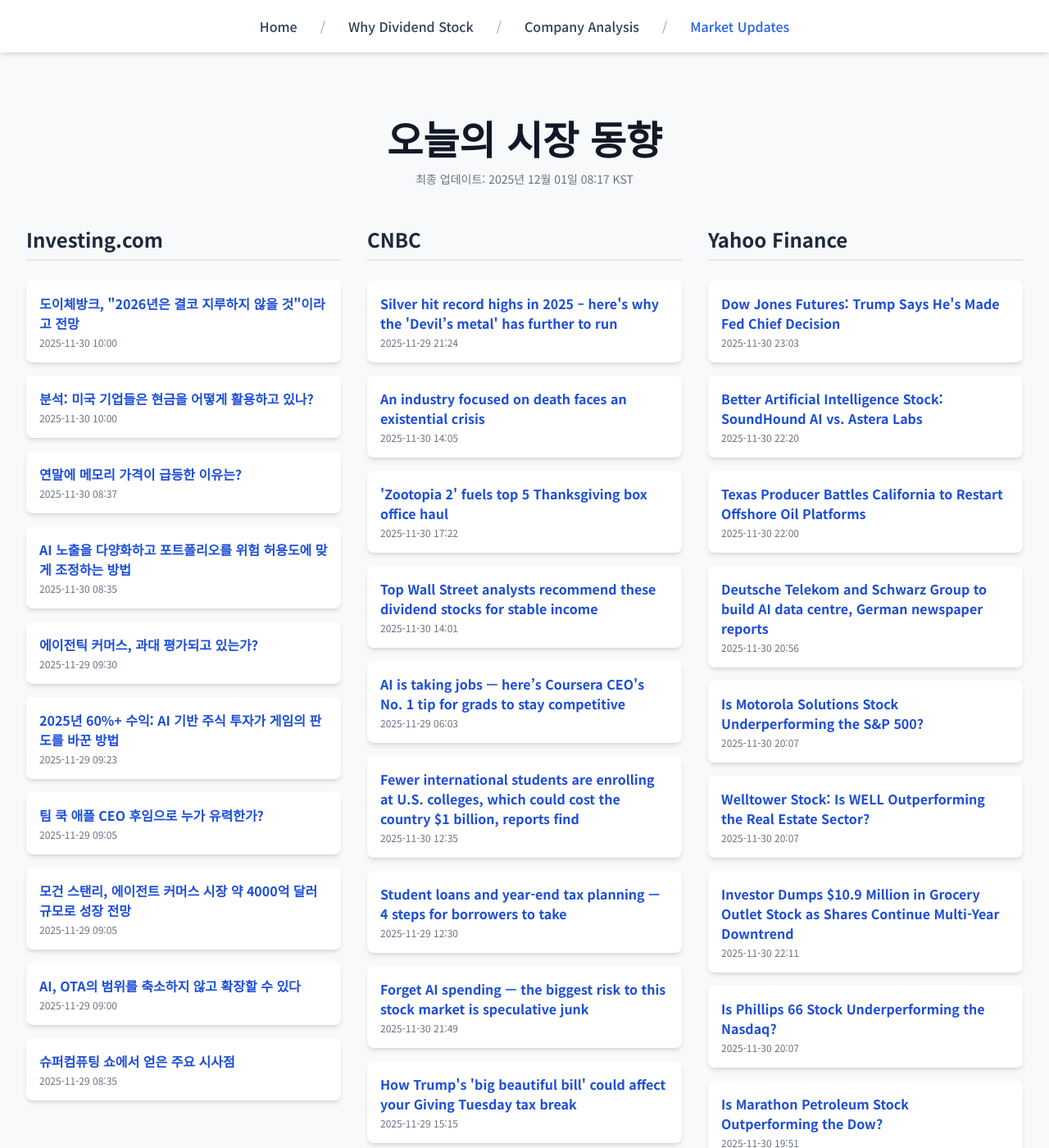
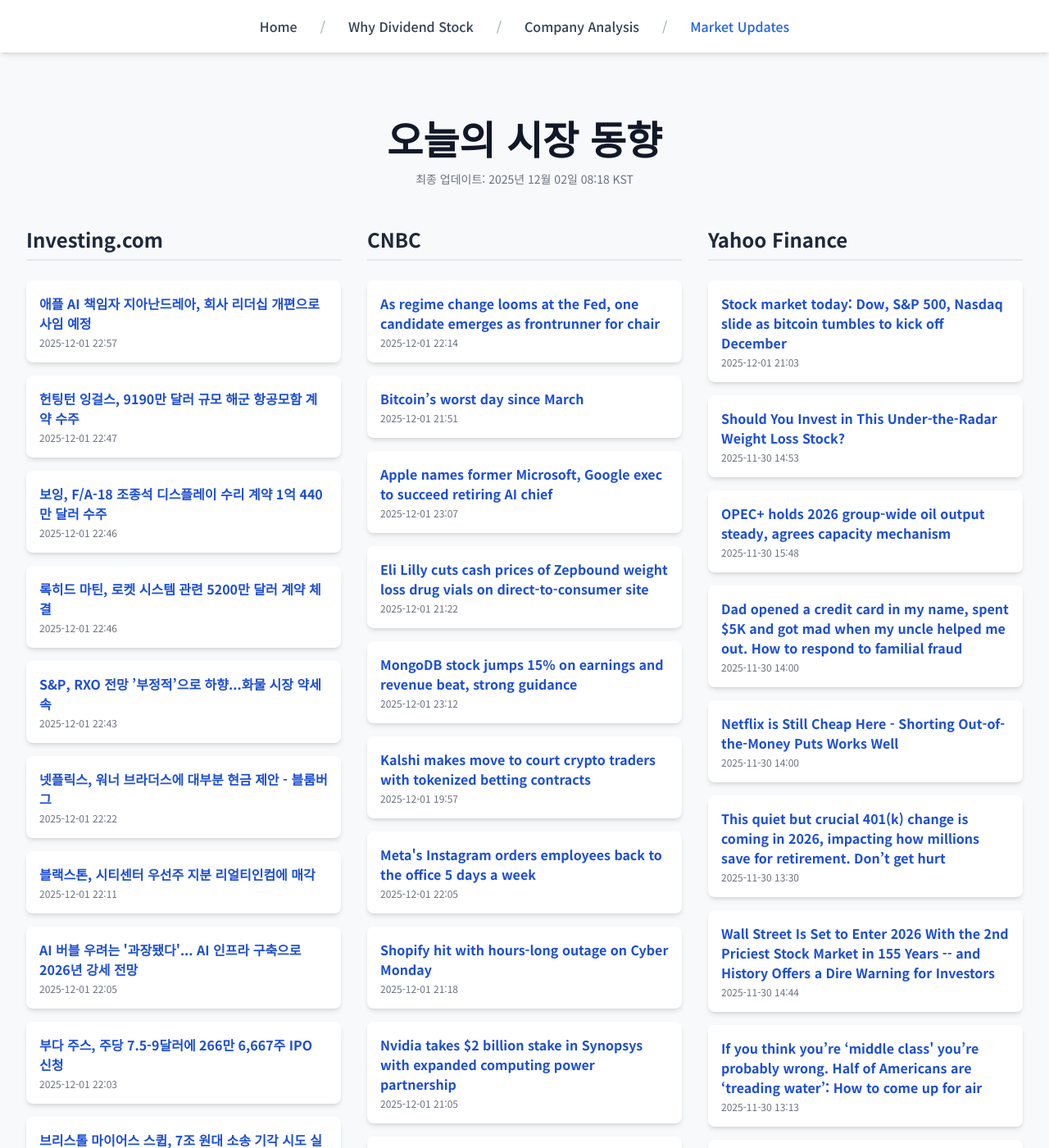
Before and after one commit to Kay-Hwang/my-company-analysis, a Jekyll site: the page built from market-updates.html, in a window 1280 px wide and 1400 px high. Shown: the whole window at 82% size. Built offline with Jekyll 4.4.1, drawn with Linux system fonts in a browser that asks for light colours; nearby versions of some CDN libraries; a script that is not in the unit is left out; some of the changed text lies outside the part shown.

Commit message:
Update daily data

```diff
--- a/_data/latest_data.json
+++ b/_data/latest_data.json
@@ -1,190 +1,190 @@
 {
-  "lastUpdated": "2025년 12월 01일 08:17 KST",
+  "lastUpdated": "2025년 12월 02일 08:18 KST",
   "news": {
     "investing": [
       {
-        "title": "도이체방크, \"2026년은 결코 지루하지 않을 것\"이라고 전망",
-        "link": "https://kr.investing.com/news/stock-market-news/article-1736441",
-        "pubDate": "2025-11-30 10:00:12",
-        "summary": "도이체방크, \"2026년은 결코 지루하지 않을 것\"이라고 전망"
+        "title": "애플 AI 책임자 지아난드레아, 회사 리더십 개편으로 사임 예정",
+        "link": "https://kr.investing.com/news/stock-market-news/article-1738271",
+        "pubDate": "2025-12-01 22:57:35",
+        "summary": "애플 AI 책임자 지아난드레아, 회사 리더십 개편으로 사임 예정"
       },
       {
-        "title": "분석: 미국 기업들은 현금을 어떻게 활용하고 있나?",
-        "link": "https://kr.investing.com/news/stock-market-news/article-1736442",
-        "pubDate": "2025-11-30 10:00:08",
-        "summary": "분석: 미국 기업들은 현금을 어떻게 활용하고 있나?"
+        "title": "헌팅턴 잉걸스, 9190만 달러 규모 해군 항공모함 계약 수주",
+        "link": "https://kr.investing.com/news/stock-market-news/article-93CH-1738261",
+        "pubDate": "2025-12-01 22:47:35",
+        "summary": "헌팅턴 잉걸스, 9190만 달러 규모 해군 항공모함 계약 수주"
       },
       {
-        "title": "연말에 메모리 가격이 급등한 이유는?",
-        "link": "https://kr.investing.com/news/stock-market-news/article-1736421",
-        "pubDate": "2025-11-30 08:37:15",
-        "summary": "연말에 메모리 가격이 급등한 이유는?"
+        "title": "보잉, F/A-18 조종석 디스플레이 수리 계약 1억 440만 달러 수주",
+        "link": "https://kr.investing.com/news/stock-market-news/article-93CH-1738260",
+        "pubDate": "2025-12-01 22:46:58",
+        "summary": "보잉, F/A-18 조종석 디스플레이 수리 계약 1억 440만 달러 수주"
       },
       {
-        "title": "AI 노출을 다양화하고 포트폴리오를 위험 허용도에 맞게 조정하는 방법",
-        "link": "https://kr.investing.com/news/stock-market-news/article-1736419",
-        "pubDate": "2025-11-30 08:35:03",
-        "summary": "AI 노출을 다양화하고 포트폴리오를 위험 허용도에 맞게 조정하는 방법"
+        "title": "록히드 마틴, 로켓 시스템 관련 5200만 달러 계약 체결",
+        "link": "https://kr.investing.com/news/stock-market-news/article-93CH-1738259",
+        "pubDate": "2025-12-01 22:46:53",
+        "summary": "록히드 마틴, 로켓 시스템 관련 5200만 달러 계약 체결"
       },
       {
-        "title": "에이전틱 커머스, 과대 평가되고 있는가?",
-        "link": "https://kr.investing.com/news/stock-market-news/article-1736369",
-        "pubDate": "2025-11-29 09:30:04",
-        "summary": "에이전틱 커머스, 과대 평가되고 있는가?"
+        "title": "S&P, RXO 전망 ’부정적’으로 하향...화물 시장 약세 속",
+        "link": "https://kr.investing.com/news/stock-market-news/article-93CH-1738255",
+        "pubDate": "2025-12-01 22:43:10",
+        "summary": "S&P, RXO 전망 ’부정적’으로 하향...화물 시장 약세 속"
       },
       {
-        "title": "2025년 60%+ 수익: AI 기반 주식 투자가 게임의 판도를 바꾼 방법",
-        "link": "https://kr.investing.com/news/stock-market-news/article-1736368",
-        "pubDate": "2025-11-29 09:23:40",
-        "summary": "2025년 60%+ 수익: AI 기반 주식 투자가 게임의 판도를 바꾼 방법"
+        "title": "넷플릭스, 워너 브라더스에 대부분 현금 제안 - 블룸버그",
+        "link": "https://kr.investing.com/news/stock-market-news/article-1738224",
+        "pubDate": "2025-12-01 22:22:05",
+        "summary": "넷플릭스, 워너 브라더스에 대부분 현금 제안 - 블룸버그"
       },
       {
-        "title": "팀 쿡 애플 CEO 후임으로 누가 유력한가?",
-        "link": "https://kr.investing.com/news/stock-market-news/article-1736364",
-        "pubDate": "2025-11-29 09:05:05",
-        "summary": "팀 쿡 애플 CEO 후임으로 누가 유력한가?"
+        "title": "블랙스톤, 시티센터 우선주 지분 리얼티인컴에 매각",
+        "link": "https://kr.investing.com/news/stock-market-news/article-93CH-1738207",
+        "pubDate": "2025-12-01 22:11:24",
+        "summary": "블랙스톤, 시티센터 우선주 지분 리얼티인컴에 매각"
       },
       {
-        "title": "모건 스탠리, 에이전트 커머스 시장 약 4000억 달러 규모로 성장 전망",
-        "link": "https://kr.investing.com/news/stock-market-news/article-1736363",
-        "pubDate": "2025-11-29 09:05:03",
-        "summary": "모건 스탠리, 에이전트 커머스 시장 약 4000억 달러 규모로 성장 전망"
+        "title": "AI 버블 우려는 '과장됐다'... AI 인프라 구축으로 2026년 강세 전망",
+        "link": "https://kr.investing.com/news/stock-market-news/article-1738190",
+        "pubDate": "2025-12-01 22:05:10",
+        "summary": "AI 버블 우려는 '과장됐다'... AI 인프라 구축으로 2026년 강세 전망"
       },
       {
-        "title": "AI, OTA의 범위를 축소하지 않고 확장할 수 있다",
-        "link": "https://kr.investing.com/news/stock-market-news/article-1736361",
-        "pubDate": "2025-11-29 09:00:05",
-        "summary": "AI, OTA의 범위를 축소하지 않고 확장할 수 있다"
+        "title": "부다 주스, 주당 7.5-9달러에 266만 6,667주 IPO 신청",
+        "link": "https://kr.investing.com/news/stock-market-news/article-432SI-1738182",
+        "pubDate": "2025-12-01 22:03:04",
+        "summary": "부다 주스, 주당 7.5-9달러에 266만 6,667주 IPO 신청"
       },
       {
-        "title": "슈퍼컴퓨팅 쇼에서 얻은 주요 시사점",
-        "link": "https://kr.investing.com/news/stock-market-news/article-1736360",
-        "pubDate": "2025-11-29 08:35:04",
-        "summary": "슈퍼컴퓨팅 쇼에서 얻은 주요 시사점"
+        "title": "브리스톨 마이어스 스큅, 7조 원대 소송 기각 시도 실패",
+        "link": "https://kr.investing.com/news/stock-market-news/article-93CH-1738152",
+        "pubDate": "2025-12-01 21:46:56",
+        "summary": "브리스톨 마이어스 스큅, 7조 원대 소송 기각 시도 실패"
       }
     ],
     "cnbc": [
       {
-        "title": "Silver hit record highs in 2025 – here's why the 'Devil’s metal' has further to run",
-        "link": "https://www.cnbc.com/2025/11/29/silver-hit-record-highs-in-2025-and-still-has-further-to-run.html",
-        "pubDate": "Sat, 29 Nov 2025 21:24:59 GMT",
-        "summary": "While industrial demand for silver is expected to decline slightly in 2025, the metal is increasingly used in electric vehicles, for AI components and in photovoltaics."
+        "title": "As regime change looms at the Fed, one candidate emerges as frontrunner for chair",
+        "link": "https://www.cnbc.com/2025/12/01/as-regime-change-looms-at-the-fed-one-candidate-emerges-as-frontrunner-for-chair.html",
+        "pubDate": "Mon, 01 Dec 2025 22:14:33 GMT",
+        "summary": "President Donald Trump knows who he's going to select as the next Federal Reserve chair but isn't saying yet."
+      },
+      {
+        "title": "Bitcoin’s worst day since March",
+        "link": "https://www.cnbc.com/2025/12/01/bitcoin-ethereum-fall-sharply-as-crypto-sell-off-resumes-.html",
+        "pubDate": "Mon, 01 Dec 2025 21:51:27 GMT",
+        "summary": "Bitcoin and ether saw heavy selling at the start of a new month, resuming the recent turbulence in digital assets."
+      },
+      {
+        "title": "Apple names former Microsoft, Google exec to succeed retiring AI chief",
+        "link": "https://www.cnbc.com/2025/12/01/apple-ai.html",
+        "pubDate": "Mon, 01 Dec 2025 23:07:20 GMT",
+        "summary": "Apple's AI chief is stepping down after experts say the company has fallen behind its peers when it comes to investing in AI data centers, chips and models."
+      },
+      {
+        "title": "Eli Lilly cuts cash prices of Zepbound weight loss drug vials on direct-to-consumer site",
+        "link": "https://www.cnbc.com/2025/12/01/eli-lilly-prices-zepbound-weight-loss-drug-vials.html",
+        "pubDate": "Mon, 01 Dec 2025 21:22:16 GMT",
+        "summary": "The announcement comes weeks after President Donald Trump inked deals with Eli Lilly and Novo Nordisk to make their GLP-1 drugs easier for Americans to access."
+      },
+      {
+        "title": "MongoDB stock jumps 15% on earnings and revenue beat, strong guidance",
+        "link": "https://www.cnbc.com/2025/12/01/mongodb-earnings-stock-q3-mdb.html",
+        "pubDate": "Mon, 01 Dec 2025 23:12:50 GMT",
+        "summary": "MongoDB reported third quarter earnings after the bell that beat analyst estimates."
+      },
+      {
+        "title": "Kalshi makes move to court crypto traders with tokenized betting contracts",
+        "link": "https://www.cnbc.com/2025/12/01/kalshi-makes-move-to-court-crypto-traders-with-tokenized-betting-contracts.html",
+        "pubDate": "Mon, 01 Dec 2025 19:57:25 GMT",
+        "summary": "Tokenization refers to creating a digital version of a real-world financial asset such as a stock, bond or treasury note."
+      },
+      {
+        "title": "Meta's Instagram orders employees back to the office 5 days a week",
+        "link": "https://www.cnbc.com/2025/12/01/meta-instagram-rto-return-to-office.html",
+        "pubDate": "Mon, 01 Dec 2025 22:05:33 GMT",
+        "summary": "The RTO policy only applies to Instagram and not to Meta's other family of apps, like Facebook and WhatsApp."
+      },
+      {
+        "title": "Shopify hit with hours-long outage on Cyber Monday",
+        "link": "https://www.cnbc.com/2025/12/01/shopify-outage-cyber-monday-shopping.html",
+        "pubDate": "Mon, 01 Dec 2025 21:18:34 GMT",
+        "summary": "Select merchants were unable to log in to Shopify, while others couldn't access their point-of-sale systems, the company said."
+      },
+      {
+        "title": "Nvidia takes $2 billion stake in Synopsys with expanded computing power partnership",
+        "link": "https://www.cnbc.com/2025/12/01/nvidia-takes-2-billion-stake-in-synopsys.html",
+        "pubDate": "Mon, 01 Dec 2025 21:05:51 GMT",
+        "summary": "The two companies are partnering to accelerate computing and AI engineering solutions."
       },
       {
         "title": "An industry focused on death faces an existential crisis",
         "link": "https://www.cnbc.com/2025/11/30/monument-gravestone-makers-tariffs-cremations.html",
-        "pubDate": "Sun, 30 Nov 2025 14:05:39 GMT",
+        "pubDate": "Mon, 01 Dec 2025 17:40:43 GMT",
         "summary": "The small, family run companies that make traditional memorialization products like gravestones are facing the dual challenges of tariffs and cremation."
-      },
-      {
-        "title": "'Zootopia 2' fuels top 5 Thanksgiving box office haul",
-        "link": "https://www.cnbc.com/2025/11/30/zootopia-2-fuels-top-5-thanksgiving-box-office-haul.html",
-        "pubDate": "Sun, 30 Nov 2025 17:22:21 GMT",
-        "summary": "Disney's \"Zootopia 2\" tallied an estimated $156 million during the five-day Thanksgiving holiday, leading the box office to a top five performance."
-      },
-      {
-        "title": "Top Wall Street analysts recommend these dividend stocks for stable income",
-        "link": "https://www.cnbc.com/2025/11/30/top-wall-street-analysts-recommend-these-dividend-stocks-for-stable-income.html",
-        "pubDate": "Sun, 30 Nov 2025 14:01:19 GMT",
-        "summary": "TipRanks' ranking service discusses three dividend-paying stocks, including ConocoPhillips and International Business Machines."
-      },
-      {
-        "title": "AI is taking jobs — here’s Coursera CEO's No. 1 tip for grads to stay competitive",
-        "link": "https://www.cnbc.com/2025/11/29/coursera-ceos-top-tips-for-grads-to-stay-competitive-as-ai-takes-jobs.html",
-        "pubDate": "Sat, 29 Nov 2025 06:03:21 GMT",
-        "summary": "\"They're [recruiters] going to be assessing your mindset and your traits as a human being more than your experience,\" Coursera's CEO told CNBC Make It."
-      },
-      {
-        "title": "Fewer international students are enrolling at U.S. colleges, which could cost the country $1 billion, reports find",
-        "link": "https://www.cnbc.com/2025/11/30/international-student-enrollment-decline.html",
-        "pubDate": "Sun, 30 Nov 2025 12:35:01 GMT",
-        "summary": "In the fall 2025 semester, new international student enrollment at U.S. institutions fell 17%, according to a recent report."
-      },
-      {
-        "title": "Student loans and year-end tax planning — 4 steps for borrowers to take",
-        "link": "https://www.cnbc.com/2025/11/29/student-loans-tax-planning.html",
-        "pubDate": "Sat, 29 Nov 2025 12:30:01 GMT",
-        "summary": "Recent changes to the federal student loan system may affect borrowers' taxes. There are some helpful steps you can take now, experts say."
-      },
-      {
-        "title": "Forget AI spending — the biggest risk to this stock market is speculative junk",
-        "link": "https://www.cnbc.com/2025/11/30/cramer-forget-ai-spending-the-biggest-risk-to-this-market-is-speculation.html",
-        "pubDate": "Sun, 30 Nov 2025 21:49:53 GMT",
-        "summary": "The idea that these alternative investments somehow create anything en masse is almost ludicrous."
-      },
-      {
-        "title": "How Trump's 'big beautiful bill' could affect your Giving Tuesday tax break",
-        "link": "https://www.cnbc.com/2025/11/29/trump-big-beautiful-bill-giving-tuesday-tax-break.html",
-        "pubDate": "Sat, 29 Nov 2025 15:15:01 GMT",
-        "summary": "If you plan to donate money on Giving Tuesday, here's how President Donald Trump's \"big beautiful bill\" could affect your tax deduction."
-      },
-      {
-        "title": "How much money you need to be in the wealthiest 10% of Americans",
-        "link": "https://www.cnbc.com/2025/11/30/how-much-money-you-need-to-be-in-the-wealthiest-10-percent-of-americans.html",
-        "pubDate": "Sun, 30 Nov 2025 14:00:01 GMT",
-        "summary": "You need nearly $2 million in net worth to be considered part of the wealthiest 10% of Americans."
       }
     ],
     "yahoo": [
       {
-        "title": "Dow Jones Futures: Trump Says He's Made Fed Chief Decision",
-        "link": "https://www.investors.com/market-trend/stock-market-today/dow-jones-futures-president-trump-fed-chief-decision/?src=A00220&yptr=yahoo",
-        "pubDate": "2025-11-30T23:03:47Z",
-        "summary": "Dow Jones Futures: Trump Says He's Made Fed Chief Decision"
+        "title": "Stock market today: Dow, S&P 500, Nasdaq slide as bitcoin tumbles to kick off December",
+        "link": "https://finance.yahoo.com/news/live/stock-market-today-dow-sp-500-nasdaq-slide-as-bitcoin-tumbles-to-kick-off-december-210035496.html",
+        "pubDate": "2025-12-01T21:03:25Z",
+        "summary": "Stock market today: Dow, S&P 500, Nasdaq slide as bitcoin tumbles to kick off December"
       },
       {
-        "title": "Better Artificial Intelligence Stock: SoundHound AI vs. Astera Labs",
-        "link": "https://finance.yahoo.com/news/better-artificial-intelligence-stock-soundhound-222000649.html",
-        "pubDate": "2025-11-30T22:20:00Z",
-        "summary": "Better Artificial Intelligence Stock: SoundHound AI vs. Astera Labs"
+        "title": "Should You Invest in This Under-the-Radar Weight Loss Stock?",
+        "link": "https://finance.yahoo.com/news/invest-under-radar-weight-loss-145300661.html",
+        "pubDate": "2025-11-30T14:53:00Z",
+        "summary": "Should You Invest in This Under-the-Radar Weight Loss Stock?"
       },
       {
-        "title": "Texas Producer Battles California to Restart Offshore Oil Platforms",
-        "link": "https://finance.yahoo.com/news/texas-producer-battles-california-restart-220000756.html",
-        "pubDate": "2025-11-30T22:00:00Z",
-        "summary": "Texas Producer Battles California to Restart Offshore Oil Platforms"
+        "title": "OPEC+ holds 2026 group-wide oil output steady, agrees capacity mechanism",
+        "link": "https://finance.yahoo.com/news/opec-set-hold-oil-output-102114025.html",
+        "pubDate": "2025-11-30T15:48:54Z",
+        "summary": "OPEC+ holds 2026 group-wide oil output steady, agrees capacity mechanism"
       },
       {
-        "title": "Deutsche Telekom and Schwarz Group to build AI data centre, German newspaper reports",
-        "link": "https://finance.yahoo.com/news/deutsche-telekom-schwarz-group-build-205613095.html",
-        "pubDate": "2025-11-30T20:56:13Z",
-        "summary": "Deutsche Telekom and Schwarz Group to build AI data centre, German newspaper reports"
+        "title": "Dad opened a credit card in my name, spent $5K and got mad when my uncle helped me out. How to respond to familial fraud",
+        "link": "https://finance.yahoo.com/news/dad-opened-credit-card-name-140000950.html",
+        "pubDate": "2025-11-30T14:00:00Z",
+        "summary": "Dad opened a credit card in my name, spent $5K and got mad when my uncle helped me out. How to respond to familial fraud"
       },
       {
-        "title": "Is Motorola Solutions Stock Underperforming the S&P 500?",
-        "link": "https://finance.yahoo.com/news/motorola-solutions-stock-underperforming-p-200744023.html",
-        "pubDate": "2025-11-30T20:07:44Z",
-        "summary": "Is Motorola Solutions Stock Underperforming the S&P 500?"
+        "title": "Netflix is Still Cheap Here - Shorting Out-of-the-Money Puts Works Well",
+        "link": "https://finance.yahoo.com/news/netflix-still-cheap-shorting-money-140002872.html",
+        "pubDate": "2025-11-30T14:00:02Z",
+        "summary": "Netflix is Still Cheap Here - Shorting Out-of-the-Money Puts Works Well"
       },
       {
-        "title": "Welltower Stock: Is WELL Outperforming the Real Estate Sector?",
-        "link": "https://finance.yahoo.com/news/welltower-stock-well-outperforming-real-200743124.html",
-        "pubDate": "2025-11-30T20:07:43Z",
-        "summary": "Welltower Stock: Is WELL Outperforming the Real Estate Sector?"
+        "title": "This quiet but crucial 401(k) change is coming in 2026, impacting how millions save for retirement. Don’t get hurt",
+        "link": "https://finance.yahoo.com/news/quiet-crucial-401-k-change-133000496.html",
+        "pubDate": "2025-11-30T13:30:00Z",
+        "summary": "This quiet but crucial 401(k) change is coming in 2026, impacting how millions save for retirement. Don’t get hurt"
       },
       {
-        "title": "Investor Dumps $10.9 Million in Grocery Outlet Stock as Shares Continue Multi-Year Downtrend",
-        "link": "https://finance.yahoo.com/news/investor-dumps-10-9-million-221153363.html",
-        "pubDate": "2025-11-30T22:11:53Z",
-        "summary": "Investor Dumps $10.9 Million in Grocery Outlet Stock as Shares Continue Multi-Year Downtrend"
+        "title": "Wall Street Is Set to Enter 2026 With the 2nd Priciest Stock Market in 155 Years -- and History Offers a Dire Warning for Investors",
+        "link": "https://finance.yahoo.com/news/wall-street-set-enter-2026-144400494.html",
+        "pubDate": "2025-11-30T14:44:00Z",
+        "summary": "Wall Street Is Set to Enter 2026 With the 2nd Priciest Stock Market in 155 Years -- and History Offers a Dire Warning for Investors"
       },
       {
-        "title": "Is Phillips 66 Stock Underperforming the Nasdaq?",
-        "link": "https://finance.yahoo.com/news/phillips-66-stock-underperforming-nasdaq-200742312.html",
-        "pubDate": "2025-11-30T20:07:42Z",
-        "summary": "Is Phillips 66 Stock Underperforming the Nasdaq?"
+        "title": "If you think you’re ‘middle class' you’re probably wrong. Half of Americans are ‘treading water’: How to come up for air",
+        "link": "https://finance.yahoo.com/news/think-middle-class-probably-wrong-131300822.html",
+        "pubDate": "2025-11-30T13:13:00Z",
+        "summary": "If you think you’re ‘middle class' you’re probably wrong. Half of Americans are ‘treading water’: How to come up for air"
       },
       {
-        "title": "Is Marathon Petroleum Stock Outperforming the Dow?",
-        "link": "https://finance.yahoo.com/news/marathon-petroleum-stock-outperforming-dow-195143572.html",
-        "pubDate": "2025-11-30T19:51:43Z",
-        "summary": "Is Marathon Petroleum Stock Outperforming the Dow?"
+        "title": "1 Penny Stock Wall Street Predicts Will Soar More Than 450% in 2026",
+        "link": "https://finance.yahoo.com/news/1-penny-stock-wall-street-130002683.html",
+        "pubDate": "2025-11-30T13:00:02Z",
+        "summary": "1 Penny Stock Wall Street Predicts Will Soar More Than 450% in 2026"
       },
       {
-        "title": "Investors Head Into December After a Volatile Month for Stocks",
-        "link": "https://www.barrons.com/livecoverage/sundayshows1130/card/investors-head-into-december-after-a-volatile-month-for-stocks-eRiA50juXT1aYyg0bXt2?siteid=yhoof2&yptr=yahoo",
-        "pubDate": "2025-11-30T19:38:44Z",
-        "summary": "Investors Head Into December After a Volatile Month for Stocks"
+        "title": "Advisors Are Watching These Tax Law Changes in 2026",
+        "link": "https://finance.yahoo.com/news/advisors-watching-tax-law-changes-130000719.html",
+        "pubDate": "2025-11-30T13:00:00Z",
+        "summary": "Advisors Are Watching These Tax Law Changes in 2026"
       }
     ]
   }
```
